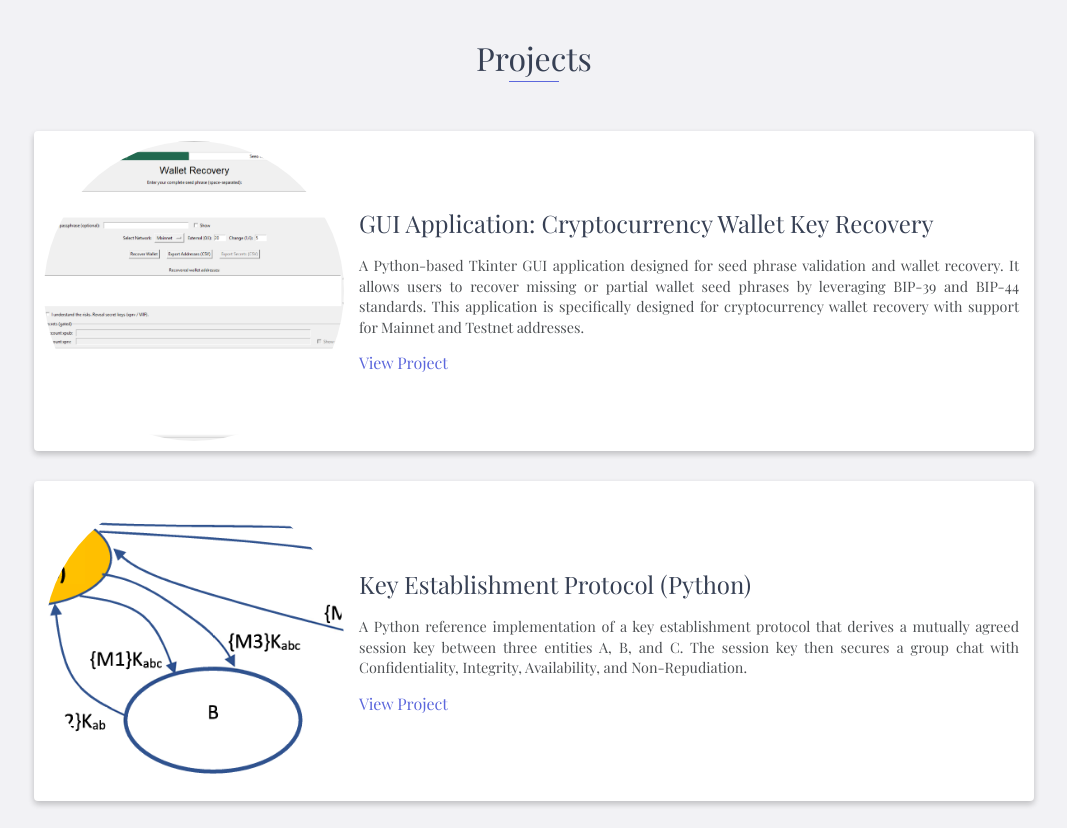
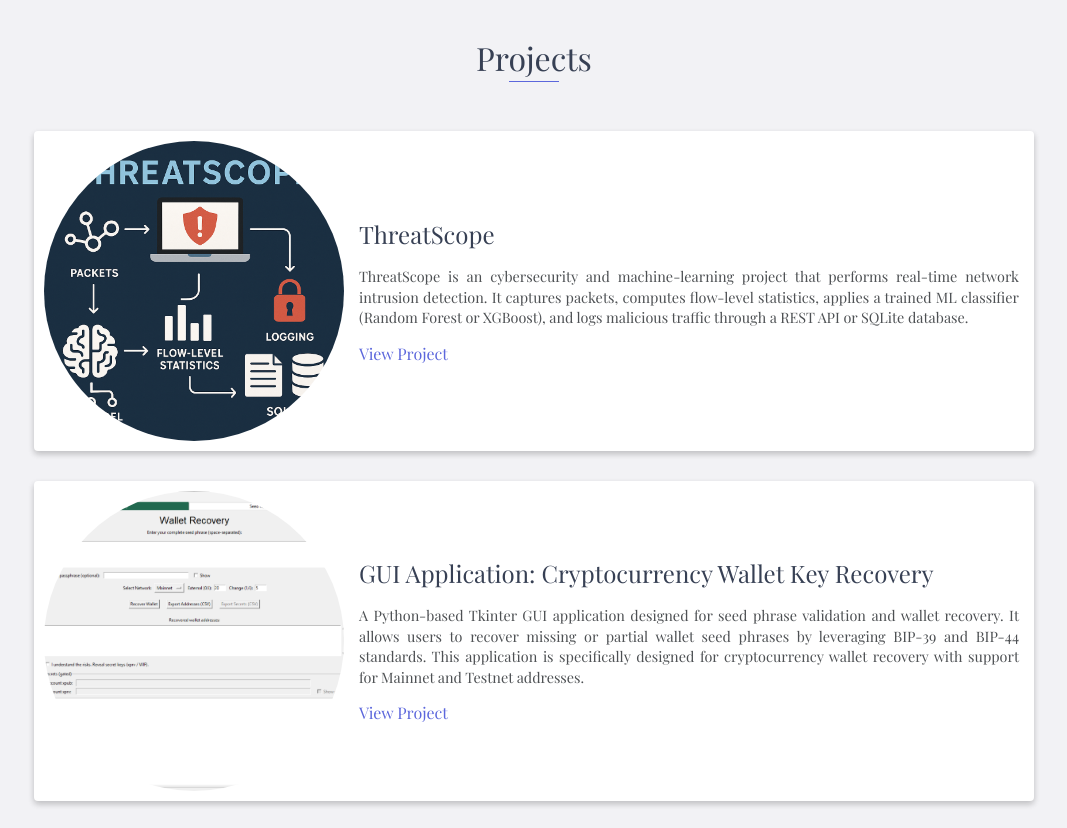
Before and after one commit to SushankYerva/PortfolioWebsite, a website: page index.html in a window 1280 px wide. Shown: the part 2920-3748 px from the top of the page, without its empty margins (106-1173 px from the left). Drawn offline with nearby package versions, Linux system fonts and the light colour scheme; a web font is replaced by a local one.

Commit message:
updated projects section

```diff
--- a/index.html
+++ b/index.html
@@ -206,6 +206,25 @@ Network & Host Security, Master’s Project.
             <div class="row">
 
 
+				<div class="project shadow-large">
+					<div class="project-image">
+                        <img src="images/ThreatScope.png">
+                    </div>
+                    <!-- End .project-image -->
+                    <div class="project-info">
+                        <h3> ThreatScope </h3>
+                        <p>
+                            ThreatScope is an cybersecurity and machine-learning project that performs real-time network intrusion detection. It captures packets, computes flow-level statistics, applies a trained ML classifier (Random Forest or XGBoost), and logs malicious traffic through a REST API or SQLite database.
+						</p>
+                        <a href="https://github.com/SushankYerva/ThreatScope" target="_blank">View Project</a>
+                    </div>
+                    <!-- End .project-info -->
+                </div>
+                <!-- End .project -->
+
+
+
+
                 <div class="project shadow-large">
 					<div class="project-image">
                         <img src="images/Wallet_recovery_tab.png">
@@ -222,6 +241,10 @@ Network & Host Security, Master’s Project.
                 </div>
                 <!-- End .project -->
 
+
+
+
+
                 <div class="project shadow-large">
 					<div class="project-image">
                         <img src="images/KeyProtocol.png">
@@ -237,6 +260,9 @@ Network & Host Security, Master’s Project.
                     <!-- End .project-info -->
                 </div>
                 <!-- End .project -->
+
+
+
 
             </div>
         </div>
```
Also changed, not shown: images/ThreatScope.png (added).
